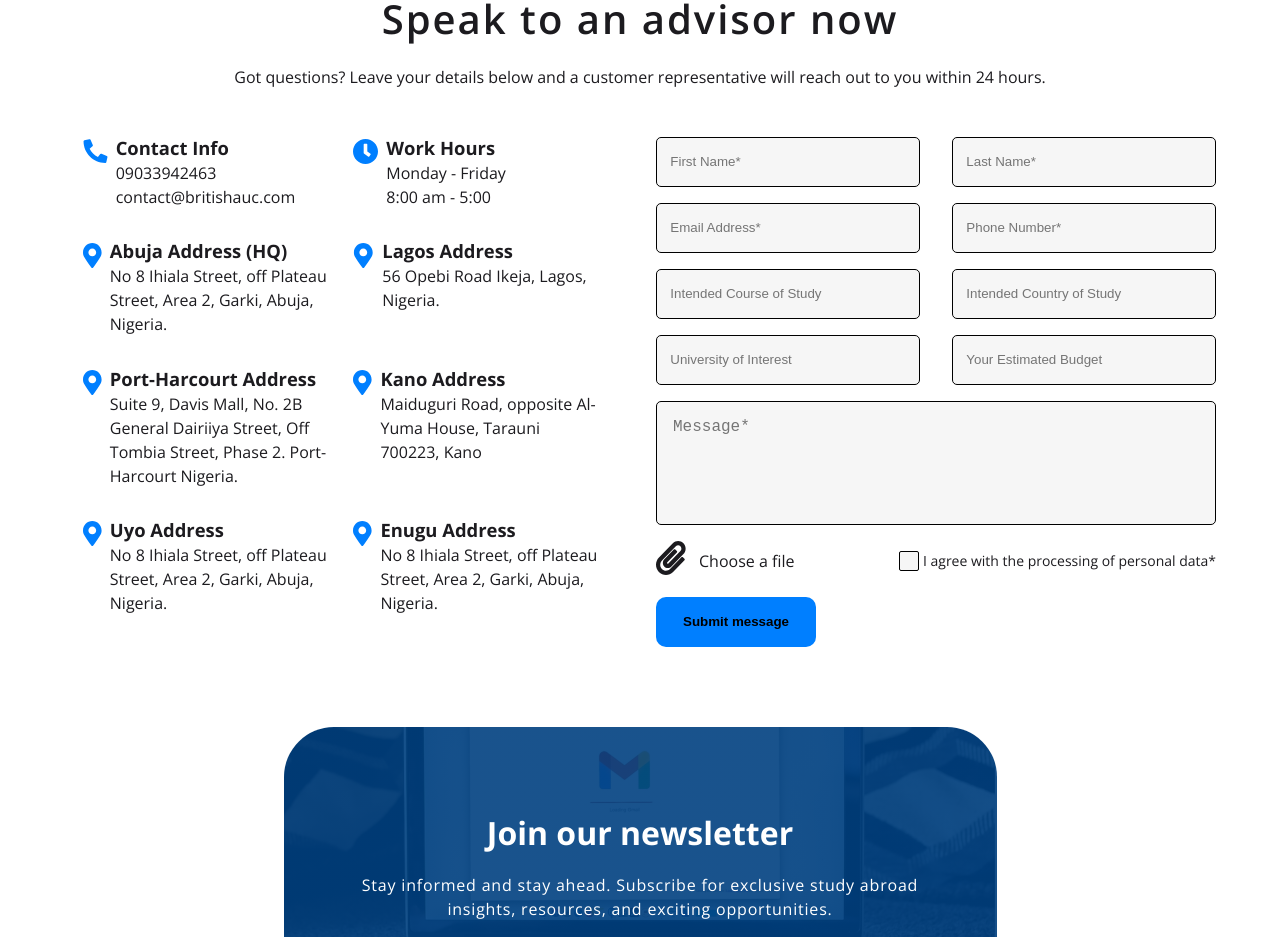
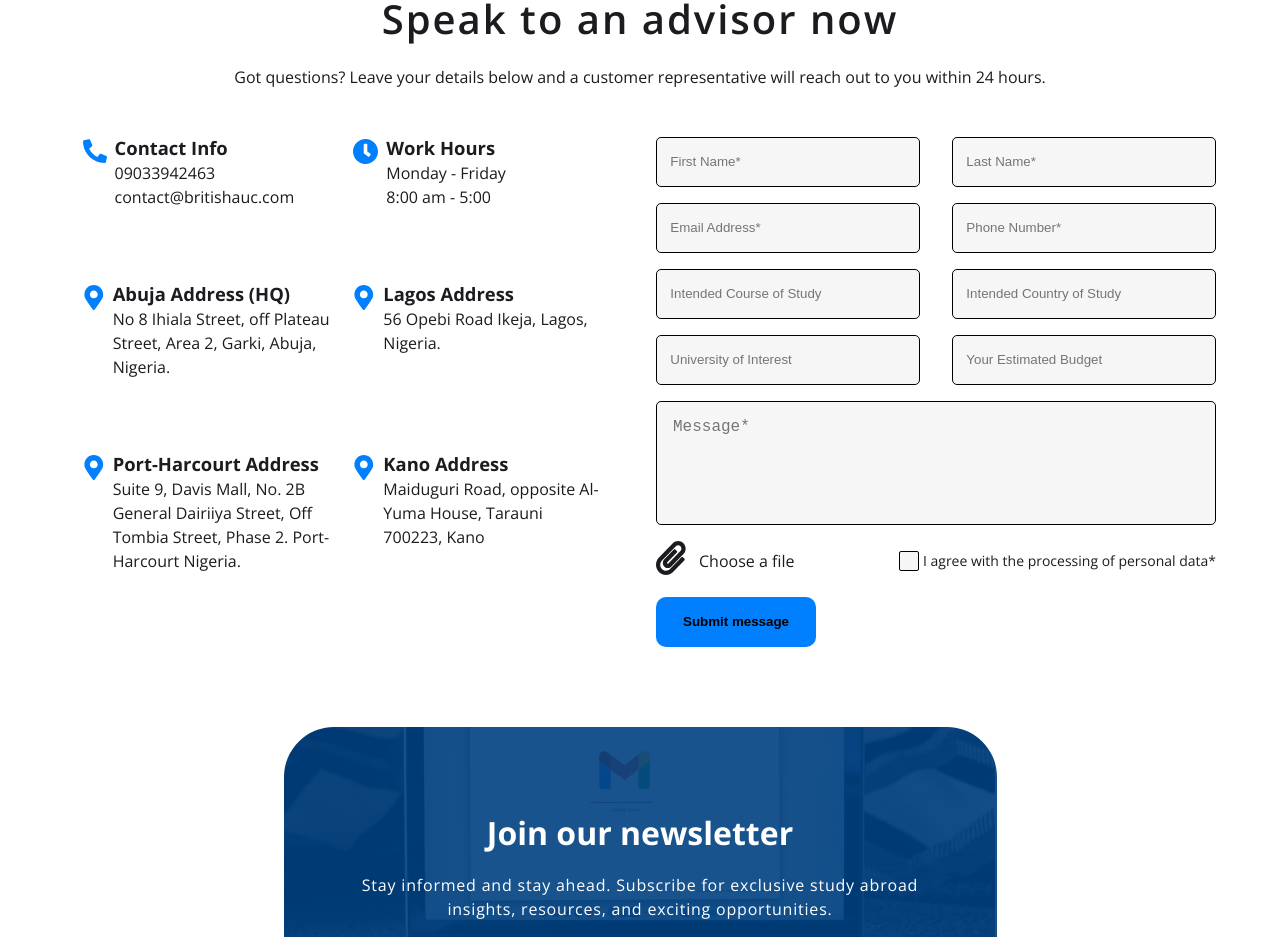
Before and after one commit to British-AUC/company-website, a React (Vite) app in the folder website/: page / in a window 1280 px wide. Shown: the part 4640-5577 px from the top of the page. Built offline with nearby package versions, Linux system fonts and the light colour scheme.

Commit message:
updated addresses

```diff
--- a/website/src/data/contactinfo.js
+++ b/website/src/data/contactinfo.js
@@ -45,18 +45,18 @@ export default [
         content1: "Maiduguri Road, opposite Al-Yuma House, Tarauni 700223, Kano",
         content2: "",
     },
-    {
-        id: 7,
-        icon: location,
-        title: "Uyo Address",
-        content1: "No 8 Ihiala Street, off Plateau Street, Area 2, Garki, Abuja, Nigeria.",
-        content2: "",
-    },
-    {
-        id: 8,
-        icon: location,
-        title: "Enugu Address",
-        content1: "No 8 Ihiala Street, off Plateau Street, Area 2, Garki, Abuja, Nigeria.",
-        content2: "",
-    },
+    // {
+    //     id: 7,
+    //     icon: location,
+    //     title: "Uyo Address",
+    //     content1: "No 8 Ihiala Street, off Plateau Street, Area 2, Garki, Abuja, Nigeria.",
+    //     content2: "",
+    // },
+    // {
+    //     id: 8,
+    //     icon: location,
+    //     title: "Enugu Address",
+    //     content1: "No 8 Ihiala Street, off Plateau Street, Area 2, Garki, Abuja, Nigeria.",
+    //     content2: "",
+    // },
 ]
--- a/website/src/styles/App.css
+++ b/website/src/styles/App.css
@@ -487,12 +487,14 @@ footer #copyright2 {
   width: 45%;
   height: auto;
   margin: 0;
-  margin-bottom: 20px;
 }
 .section-six-sub .section-six-left .information img {
   width: 25px;
   height: 25px;
   margin-top: 0.15em;
+}
+.section-six-sub .section-six-left .information .details {
+  width: 100%;
 }
 .section-six-sub .section-six-left .information .details b {
   font-size: 1.15rem;
--- a/website/src/styles/App.scss
+++ b/website/src/styles/App.scss
@@ -521,13 +521,13 @@ footer {
       width: 45%;
       height: auto;
       margin: 0;
-      margin-bottom: 20px;
       img {
         width: 25px;
         height: 25px;
         margin-top: 0.15em;
       }
       .details {
+        width: 100%;
         b {
           font-size: 1.15rem;
           line-height: 10px;
```
Also changed, not shown: 1 other file (tests, documents, lock files or other folders).
